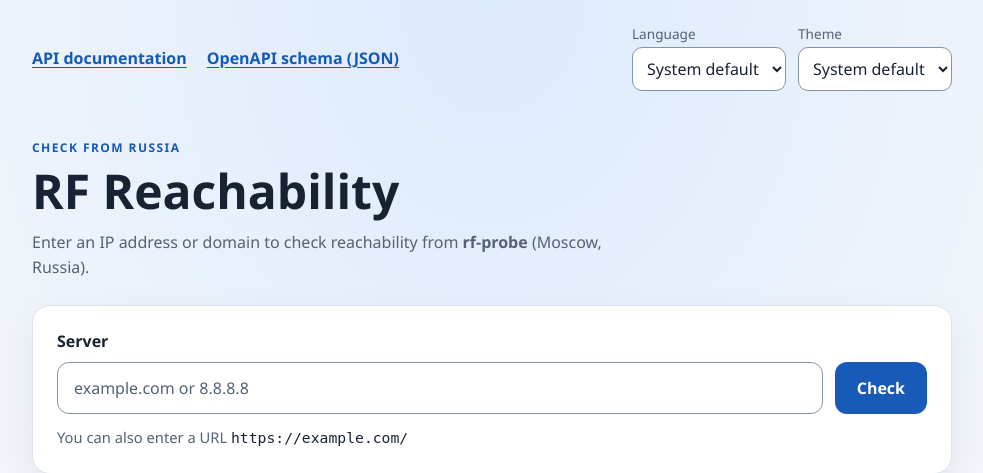
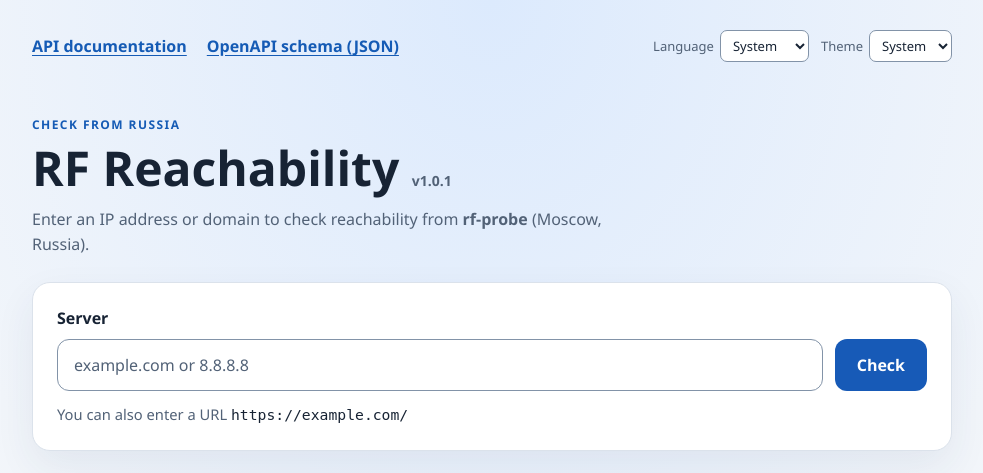
Before and after one commit to IMKolganov/rf-reachability-checker, a Flask app: page / in a window 1280 px wide. Shown: the top 473 px of the page, without its empty margins (148-1131 px from the left). Run offline with Flask 3, Linux system fonts and the light colour scheme.

Commit message:
Polish reachability checker UI for v1.0.1

```diff
--- a/static/app.js
+++ b/static/app.js
@@ -5,7 +5,7 @@ const translations = {
     home: "На главную",
     language: "Язык",
     theme: "Тема",
-    system: "Как в системе",
+    system: "Система",
     light: "Светлая",
     dark: "Тёмная",
     checkFromRussia: "Проверка из России",
@@ -31,6 +31,7 @@ const translations = {
     httpRequest: (protocol) => `${protocol}-запрос`,
     httpReply: (protocol) => `Получен ответ на ${protocol}-запрос`,
     httpStatusError: "Сервер вернул ошибку",
+    httpAuthRequired: "Сервер доступен. Для доступа нужна авторизация.",
     httpNoReply: (protocol) => `Нет ответа на ${protocol}-запрос`,
     timeout: "Время ожидания истекло",
     response: "Ответ",
@@ -62,7 +63,7 @@ const translations = {
     home: "Back to checker",
     language: "Language",
     theme: "Theme",
-    system: "System default",
+    system: "System",
     light: "Light",
     dark: "Dark",
     checkFromRussia: "Check from Russia",
@@ -88,6 +89,7 @@ const translations = {
     httpRequest: (protocol) => `${protocol} request`,
     httpReply: (protocol) => `Received a response to the ${protocol} request`,
     httpStatusError: "Server returned an error",
+    httpAuthRequired: "The server is reachable. Access requires authorization.",
     httpNoReply: (protocol) => `No response to the ${protocol} request`,
     timeout: "Timed out",
     response: "Response",
@@ -197,8 +199,14 @@ function technicalDetails(error) {
 function getStatus(data, protocol) {
   const code = data.http?.status_code;
   if (code != null) {
-    const title = code >= 400 ? labels.httpStatusError : labels.httpReply(protocol);
-    return { tone: code >= 400 ? "warn" : "ok", title: `${title} · HTTP ${code}` };
+    const authRequired = code === 401;
+    const showError = code >= 400 && !authRequired;
+    const title = showError ? labels.httpStatusError : labels.httpReply(protocol);
+    return {
+      tone: showError ? "warn" : "ok",
+      title: `${title} · HTTP ${code}`,
+      note: authRequired ? labels.httpAuthRequired : null,
+    };
   }
 
   const openPorts = data.ports.filter((port) => port.ok).map((port) => port.port);
--- a/static/style.css
+++ b/static/style.css
@@ -71,24 +71,26 @@ body {
 .preferences { gap: 8px 12px; }
 
 .preferences label {
-  display: grid;
-  gap: 4px;
+  display: flex;
+  align-items: center;
+  gap: 6px;
   color: var(--muted);
-  font-size: 0.85rem;
+  font-size: 0.8125rem;
 }
 
 .preferences select {
-  min-height: 44px;
+  min-height: 32px;
   min-width: 0;
-  width: 100%;
-  padding: 6px 10px;
+  max-width: 100%;
+  padding: 4px 8px;
   border: 1px solid var(--control-border);
-  border-radius: 10px;
+  border-radius: 7px;
   background: var(--input-bg);
   color: var(--text);
   font: inherit;
-  font-size: 1rem;
 }
+
+.project-version { color: var(--muted); font-size: 0.875rem; font-weight: 600; white-space: nowrap; }
 
 .hero h1 {
   margin: 0 0 12px;
@@ -270,9 +272,9 @@ code { color: var(--text); }
   .shell { padding-top: 12px; }
   .panel { margin-top: 18px; padding: 16px; }
   .row, .grid { grid-template-columns: minmax(0, 1fr); }
-  .preferences {
-    display: grid;
-    grid-template-columns: repeat(2, minmax(0, 1fr));
-    width: 100%;
-  }
+  .preferences label { display: grid; gap: 4px; }
 }
+
+@media (pointer: coarse) {
+  .preferences select { min-height: 44px; }
+}
--- a/templates/docs.html
+++ b/templates/docs.html
@@ -18,7 +18,7 @@
         <label for="language">
           <span data-i18n="language">Язык</span>
           <select id="language">
-            <option value="system" data-i18n="system">Как в системе</option>
+            <option value="system" data-i18n="system">Система</option>
             <option value="en" lang="en">English</option>
             <option value="ru" lang="ru">Русский</option>
           </select>
@@ -26,7 +26,7 @@
         <label for="theme">
           <span data-i18n="theme">Тема</span>
           <select id="theme">
-            <option value="system" data-i18n="system">Как в системе</option>
+            <option value="system" data-i18n="system">Система</option>
             <option value="light" data-i18n="light">Светлая</option>
             <option value="dark" data-i18n="dark">Тёмная</option>
           </select>
@@ -35,7 +35,7 @@
     </div>
 
     <header class="hero">
-      <h1 data-i18n="docs">Документация API</h1>
+      <h1><span data-i18n="docs">Документация API</span> <small class="project-version">v1.0.1</small></h1>
       <p class="lead" data-i18n="docsIntro">API проверяет DNS, соединение с TCP-портами и HTTP-ответ с сервера в России.</p>
     </header>
 
--- a/templates/index.html
+++ b/templates/index.html
@@ -18,7 +18,7 @@
         <label for="language">
           <span data-i18n="language">Язык</span>
           <select id="language">
-            <option value="system" data-i18n="system">Как в системе</option>
+            <option value="system" data-i18n="system">Система</option>
             <option value="en" lang="en">English</option>
             <option value="ru" lang="ru">Русский</option>
           </select>
@@ -26,7 +26,7 @@
         <label for="theme">
           <span data-i18n="theme">Тема</span>
           <select id="theme">
-            <option value="system" data-i18n="system">Как в системе</option>
+            <option value="system" data-i18n="system">Система</option>
             <option value="light" data-i18n="light">Светлая</option>
             <option value="dark" data-i18n="dark">Тёмная</option>
           </select>
@@ -36,7 +36,7 @@
 
     <header class="hero">
       <p class="eyebrow" data-i18n="checkFromRussia">Проверка из России</p>
-      <h1>RF Reachability</h1>
+      <h1>RF Reachability <small class="project-version">v1.0.1</small></h1>
       <p class="lead">
         <span data-i18n="lead">Введите IP-адрес или домен, чтобы проверить доступность с хостинга</span>
         <strong>{{ site_name }}</strong> <span data-i18n="location">(Москва, Россия).</span>
```
Also changed, not shown: http-cgi/docs.html (+5 -5 lines), http-cgi/index.html (+5 -5 lines), http-cgi/static/app.js (+12 -4 lines), http-cgi/static/style.css (+15 -13 lines), README.md.
